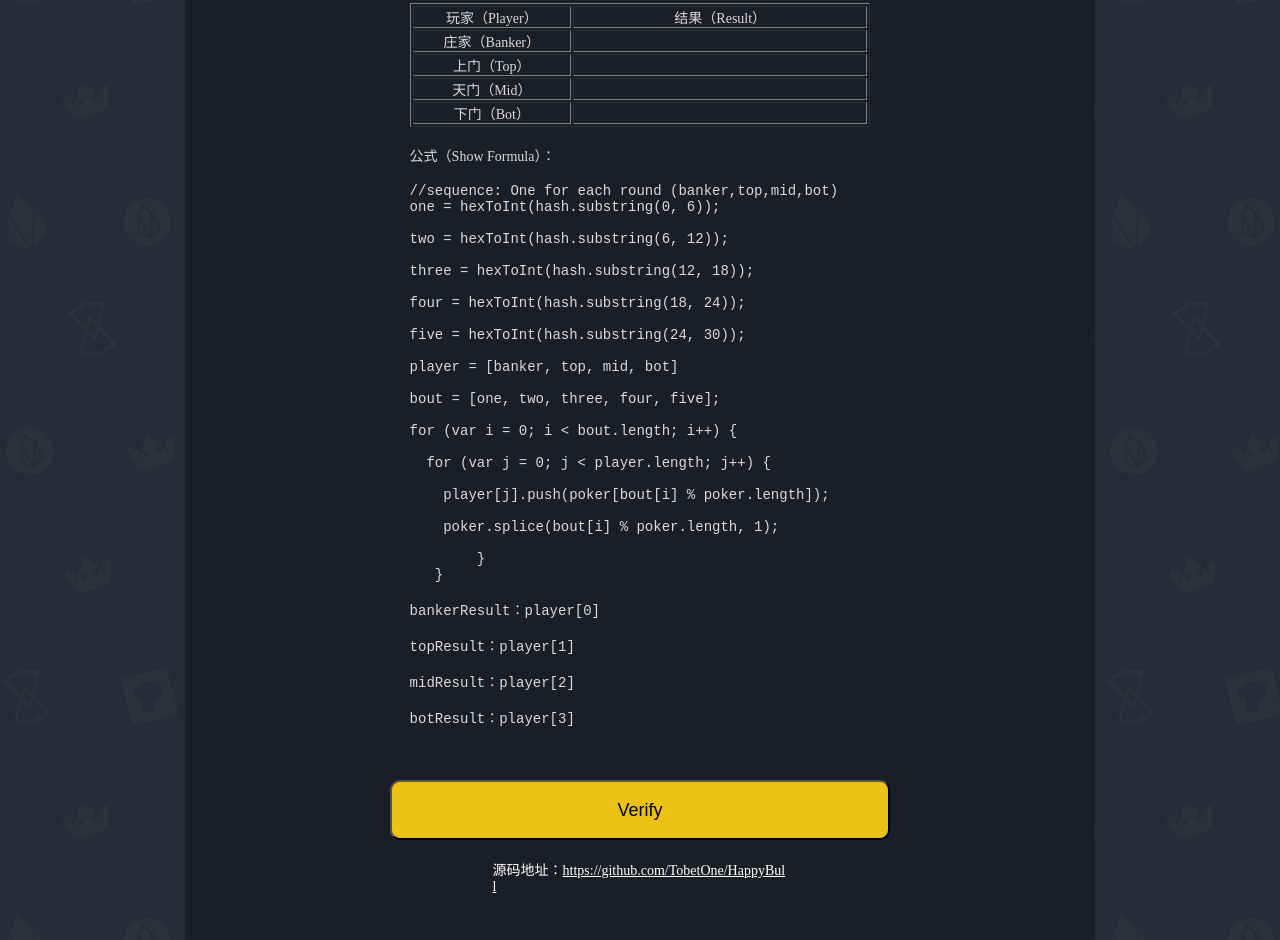
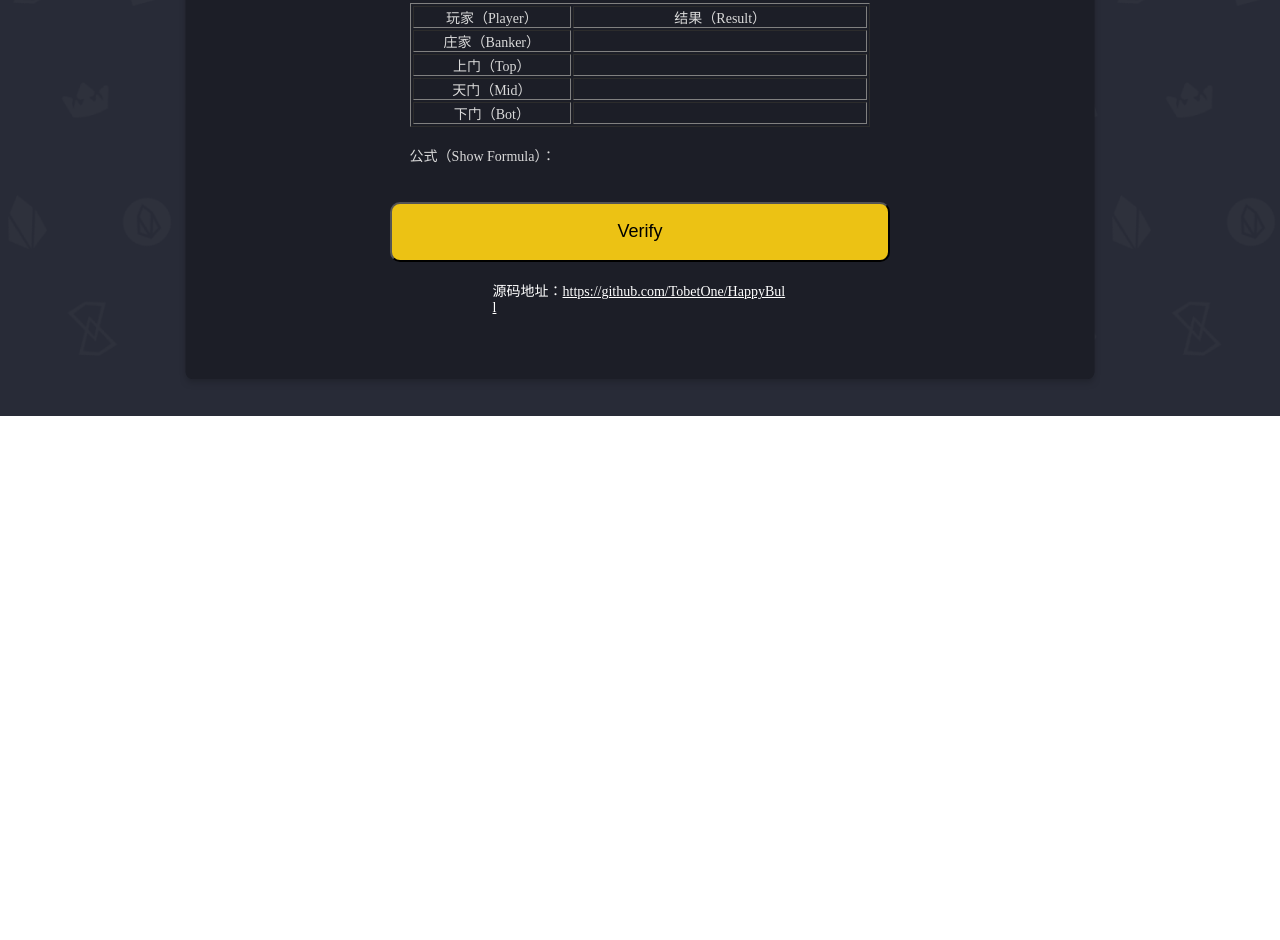
Before and after one commit to TobetOne/HappyBull, a plain HTML site: page index.html in a window 1280 px wide. Shown: the part 445-1385 px from the top of the page. After the commit the page ends 861 px from the top, so only its background shows below. Drawn offline with Linux system fonts and the light colour scheme.

Commit message:
project init

```diff
--- a/index.html
+++ b/index.html
@@ -179,7 +179,6 @@
             document.getElementById("showDiv").style.display="none";//隐藏
             showFlag = false;
         }else {
-
             document.getElementById("showDiv").style.display="";//显示
             showFlag=true;
         }
@@ -258,6 +257,7 @@
 
     //页面初始化参数
     window.onload = function () {
+        showDivInfo();
         $("#playerSeed").val(GetQueryString('playerSeed'));
         $("#playerSignature").val(GetQueryString('playerSignature'));
         $("#publicKey").val('EOS6CG8VwJ8G1iFn6x781PMojmfD7i4kqqzsgd1AjWwAaEz35QGhn');
```
